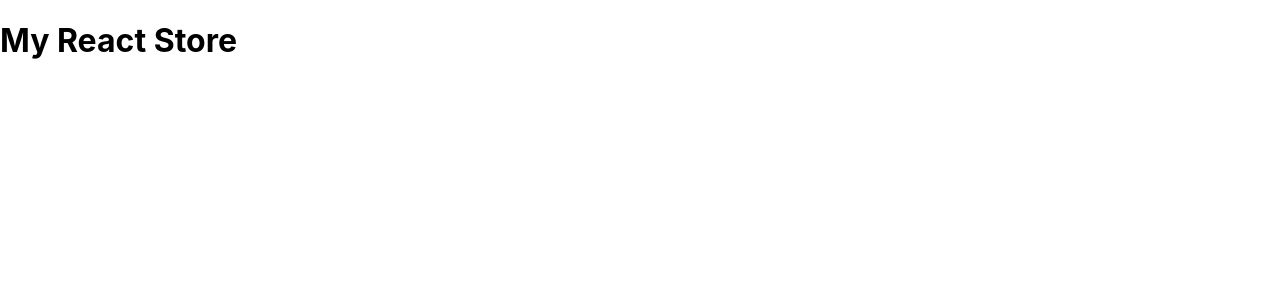
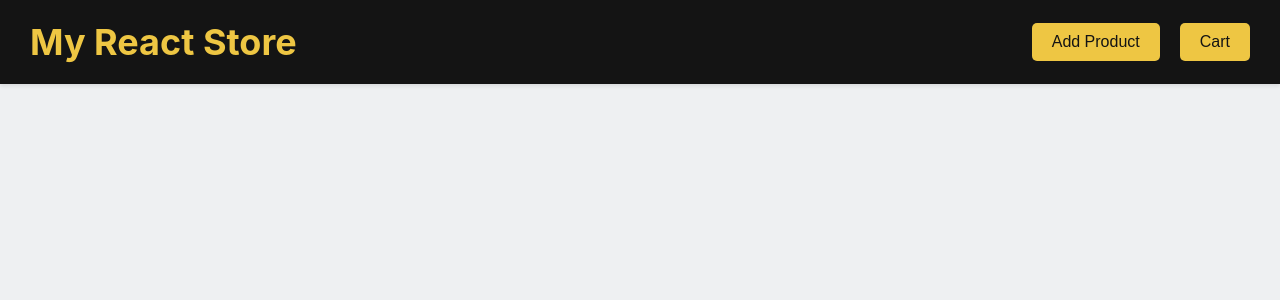
Before and after one commit to Pradeep4157/E-Commerce-Website-React, a React (Create React App) app: page / in a window 1280 px wide. Shown: the top 300 px of the page. Built offline with nearby package versions, Linux system fonts and the light colour scheme.

Commit message:
done with css and json, need to work on adding products on page..

```diff
--- a/src/components/Header/Header.css
+++ b/src/components/Header/Header.css
@@ -0,0 +1,31 @@
+.header {
+    background-color : var(--dark);
+    padding : 20px 30px;
+    text-align : left;
+    box-shadow : 0 2px 4px rgba(0,0,0,0.1);
+    display : flex;
+    justify-content : space-between;
+    align-items : center;
+}
+
+
+.header h1 {
+    margin : 0;
+    font-size : 36px;
+    color : var(--yellow);
+}
+button {
+    border : none;
+    border-radius : 5px;
+    cursor : pointer;
+    font-size : 16px;
+    padding : 10px 20px;
+}
+.yellow-button {
+    background-color : var(--yellow);
+    color : var(--dark);
+}
+.black-button {
+    background-color : var(--dark);
+    color : var(--white);
+}
--- a/src/components/Header/Header.js
+++ b/src/components/Header/Header.js
@@ -1,8 +1,23 @@
+import "./Header.css";
+function onAddProductClick() {}
+function onCartClick() {}
 function header() {
   return (
-    <div className="header">
+    <header className="header">
       <h1>My React Store</h1>
-    </div>
+      <div>
+        <button
+          className="yellow-button"
+          onClick={onAddProductClick}
+          style={{ marginRight: "20px" }}
+        >
+          Add Product
+        </button>
+        <button className="yellow-button" onClick={onCartClick}>
+          Cart
+        </button>
+      </div>
+    </header>
   );
 }
 export default header;
--- /dev/null
+++ b/src/components/Products/Products.js
@@ -0,0 +1,3 @@
+function Products() {
+  return <div className="products"></div>;
+}
--- a/src/index.css
+++ b/src/index.css
@@ -1,13 +1,21 @@
 body {
-  margin: 0;
-  font-family: -apple-system, BlinkMacSystemFont, 'Segoe UI', 'Roboto', 'Oxygen',
-    'Ubuntu', 'Cantarell', 'Fira Sans', 'Droid Sans', 'Helvetica Neue',
-    sans-serif;
-  -webkit-font-smoothing: antialiased;
-  -moz-osx-font-smoothing: grayscale;
+    margin : 0;
+    font-family : -apple-system,BlinkMacSystemFont, "Seogoe UI", "Roboto",
+    "Oxygen", "Ubuntu", "Cantarell", "Fira Sans", "Droid Sans",
+    "Helventica Neue", sans-serif;
+    -webkit-font-smoothing : antialised;
+    -moz-osx-font-smoothing : grayscale;
 }
-
 code {
-  font-family: source-code-pro, Menlo, Monaco, Consolas, 'Courier New',
+    font-family : source-code-pro, Menlo, Monaco, Consolas, "Courier New",
     monospace;
 }
+:root {
+    --yellow : #eec643;
+    --dark : #141414;
+    --blue : #0d21a1;
+    --white : #eef0f2;
+}
+body {
+    background-color : var(--white);
+}
```
Also changed, not shown: src/data/products.json (added, +35 -0 lines).
